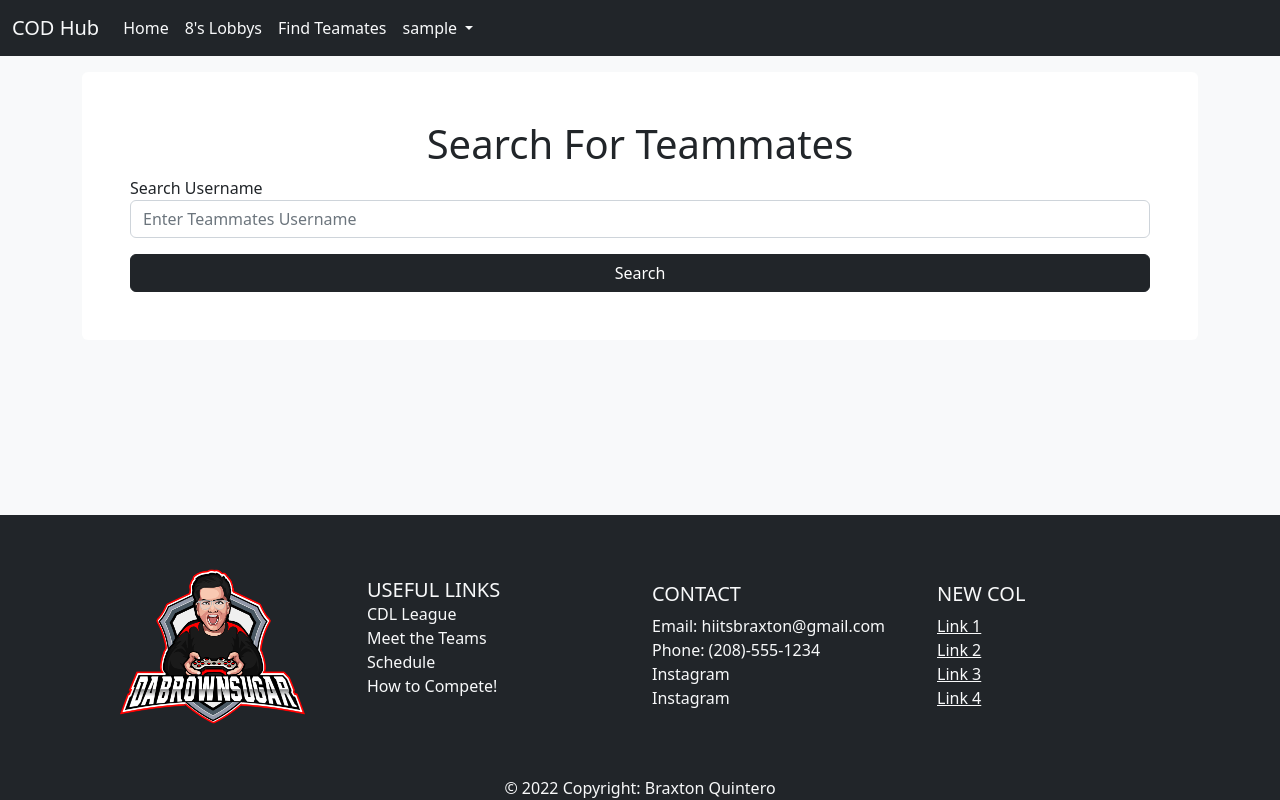
After one commit to BraxtonQuintero/final-captsone-project, a Flask app: page /search_teamates in a window 1280 px wide. The commit adds this page. Run offline with Flask 3, Linux system fonts and the light colour scheme; the visitor is signed in with stand-in values (Sample User, id 1).

Commit message:
added search other users functions

```diff
--- a/app/forms.py
+++ b/app/forms.py
@@ -21,5 +21,5 @@ class MatchForm(FlaskForm):
     submit = SubmitField()
 
 class SearchForm(FlaskForm):
-  search = StringField('search', [DataRequired()])
+  username = StringField('Search Username', [DataRequired()])
   submit = SubmitField('Search')
--- a/app/routes.py
+++ b/app/routes.py
@@ -90,21 +90,33 @@ def match():
 
     return render_template('match.html', form=form)
 
-@app.route("/teamates", methods= ["GET"])
+@app.route("/teamates/<user_id>", methods= ["GET", "POST"])
 @login_required
-def teamates():
-    email = User.email
-    username = User.username
+def teamates(user_id):
+    user = User.query.get(user_id)
+    return render_template('teamates.html', user=user)
 
-    account = User.query.filter_by(username=username, email=email)
+@app.route("/search_teamates", methods= ["GET", "POST"])
+@login_required
+def search_teamates():
+    form = SearchForm()
+    if form.validate_on_submit():
 
-    return render_template('teamates.html', account=account)
+        username = form.username.data
+        search_user = User.query.filter(User.username == username).first()
+
+        if search_user is not None:
+            return redirect(url_for('teamates', user_id=search_user.id))
+        else:
+            flash(f"Teammate was not found {username}", "danger")
+            return redirect(url_for('search_teamates', form=form))
+
+    return render_template('search_teamates.html', form=form)
+
 
 @app.route("/eights", methods= ["GET", "POST"])
 @login_required
 def eights():
-
-    print('hello world')
     matches = Matches.query.order_by(Matches.date_created.desc()).all()
     print(matches)
 
@@ -145,17 +157,3 @@ def delete_match(match_id):
     match.delete()
     flash(f"{Matches.id} has been deleted", 'info')
     return redirect(url_for('eights'))
-
-# @app.route('/search', methods=['POST'])
-# @login_required
-# def search():
-#   form = SearchForm()
-#   if not form.validate_on_submit():
-#     return redirect(url_for('teamates'))
-#   return redirect((url_for('search_results', query=form.search.data)))
-
-# @app.route('/search_results/<query>')
-# @login_required
-# def search_results(query):
-#   results = User.query.whoosh_search(query).all()
-#   return render_template('search_results.html', query=query, results=results)
--- a/app/templates/navbar.html
+++ b/app/templates/navbar.html
@@ -14,7 +14,7 @@
             <a class="nav-link active text-light" aria-current="page" href="{{ url_for('eights') }}">8's Lobbys</a>
           </li>
           <li class="nav-item">
-            <a class="nav-link active text-light" aria-current="page" href="{{ url_for('teamates') }}">Find Teamates</a>
+            <a class="nav-link active text-light" aria-current="page" href="{{ url_for('search_teamates') }}">Find Teamates</a>
           </li>
           <li class="nav-item dropdown text-light">
             <a class="nav-link active dropdown-toggle text-light" href="#" role="button" data-bs-toggle="dropdown" aria-expanded="false">
--- /dev/null
+++ b/app/templates/search_teamates.html
@@ -0,0 +1,17 @@
+{% extends 'base.html' %}
+
+{% block title %}Search{% endblock %}
+
+{% block content %}
+<form class="bg-white p-5 rounded mt-3" action="" method="POST">
+    <h1 class="text-center">Search For Teammates</h1>
+
+    {{ form.csrf_token }}
+
+    {{ form.username.label }}
+    {{ form.username(class='form-control', placeholder='Enter Teammates Username') }}
+
+    {{ form.submit(class='btn btn-dark w-100 mt-3') }}
+
+</form>
+{% endblock content %}
```
Also changed, not shown: app/templates/teamates.html (+12 -6 lines).
